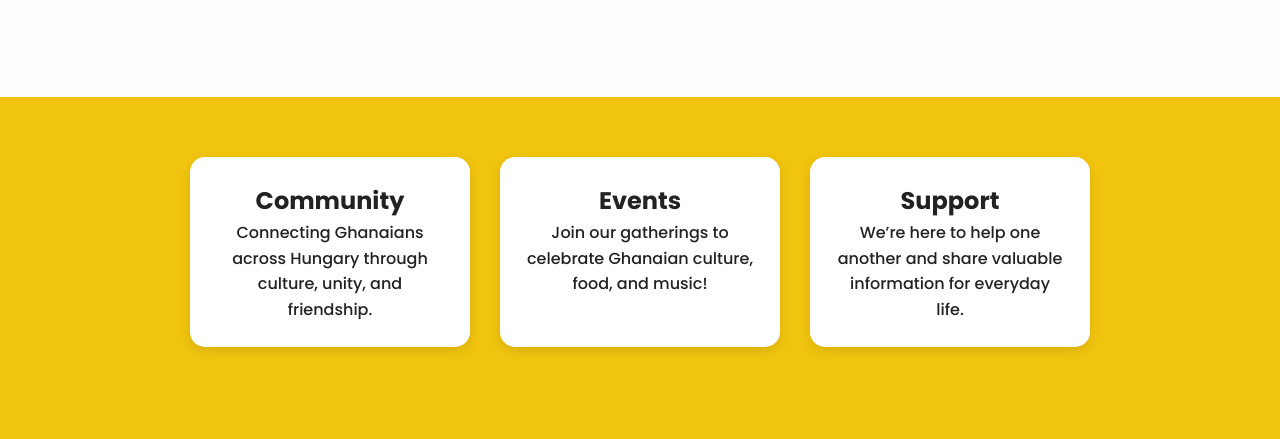
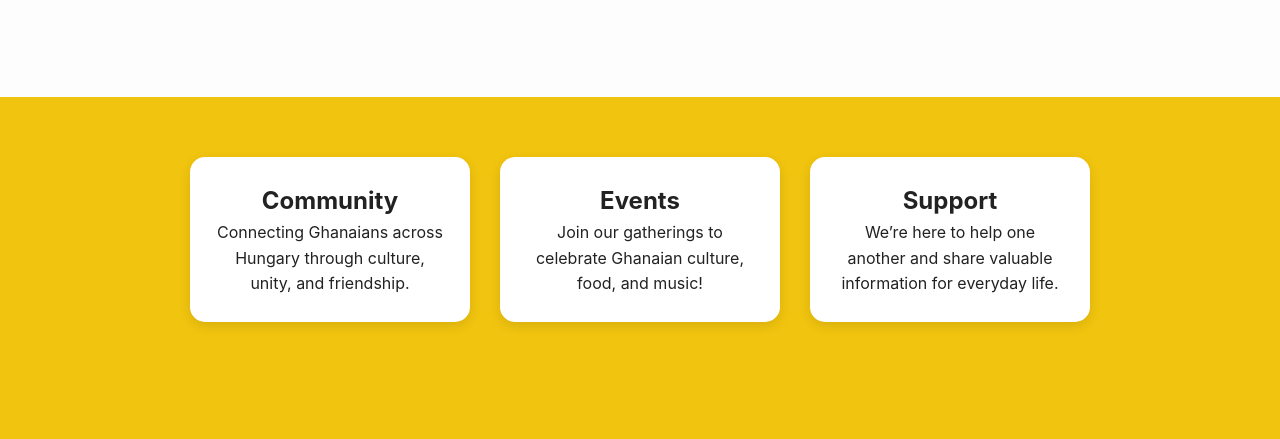
Before and after one commit to obviousmarcello/hunghanians_v2, a plain HTML site: page index.html in a window 1280 px wide. Shown: the part 221-660 px from the top of the page. Drawn offline with Linux system fonts and the light colour scheme.

Commit message:
Update font family in style.css

```diff
--- a/style.css
+++ b/style.css
@@ -3,7 +3,7 @@
   margin: 0;
   padding: 0;
   box-sizing: border-box;
-  font-family: 'Poppins', sans-serif;
+  font-family: 'JA Jayagiri Sans', 'Space Grotesk', -apple-system, BlinkMacSystemFont, 'Segoe UI', sans-serif;
 }
 
 body {
```
